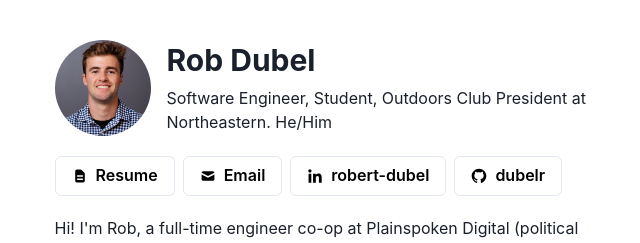
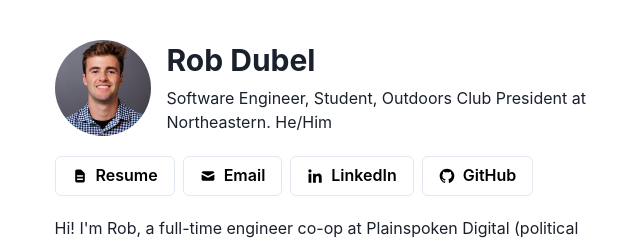
Before and after one commit to dubelr/personal-site, a Next.js app: page / in a window 1280 px wide. Shown: the top 243 px of the page, without its empty margins (308-948 px from the left). Built offline with nearby package versions, Linux system fonts and the light colour scheme.

Commit message:
Update index.js

```diff
--- a/pages/index.js
+++ b/pages/index.js
@@ -30,13 +30,13 @@ export default function Home() {
       color: "green",
     },
     {
-      text: "robert-dubel",
+      text: "LinkedIn",
       icon: GrLinkedinOption,
       path: "https://www.linkedin.com/in/robert-dubel/",
       color: "linkedin",
     },
     {
-      text: "dubelr",
+      text: "GitHub",
       icon: GrGithub,
       path: "https://github.com/dubelr",
       color: "gray",
```
